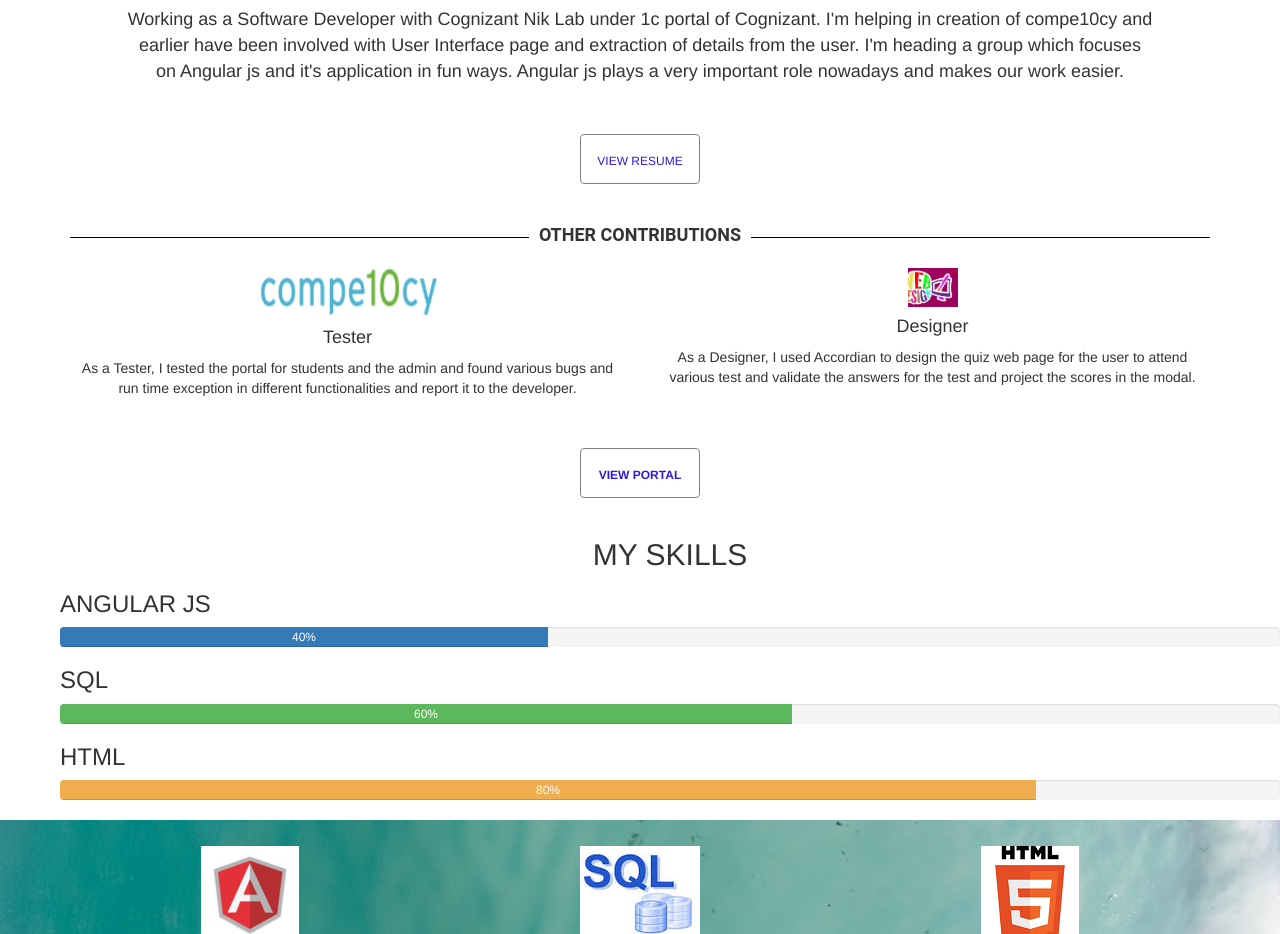
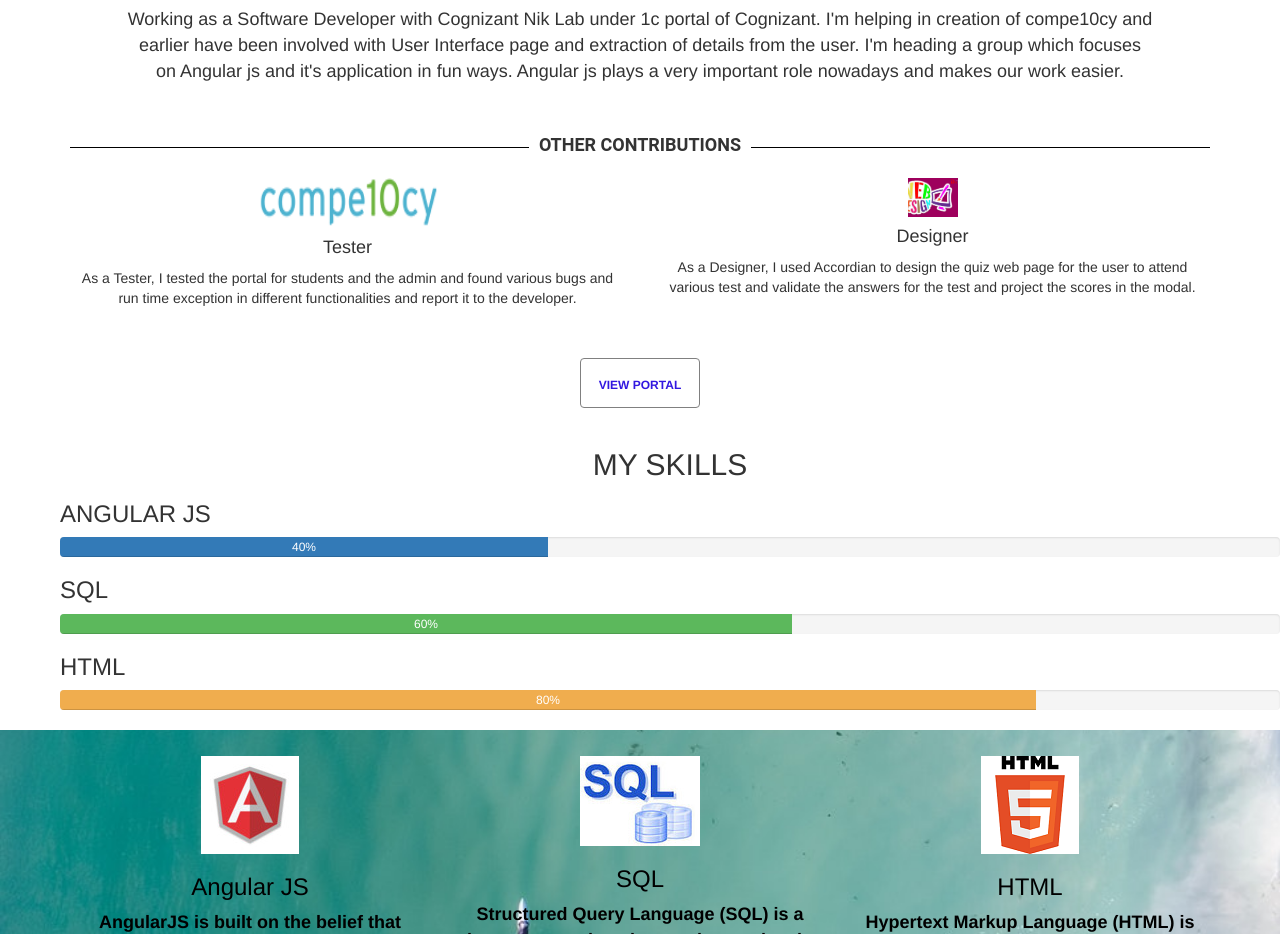
Before and after one commit to aarthi3011/rthi-priyanka.github.io, a plain HTML site: page index.html in a window 1280 px wide. Shown: the part 802-1736 px from the top of the page. Drawn offline with nearby package versions, Linux system fonts and the light colour scheme.

Commit message:
Update index.html

```diff
--- a/index.html
+++ b/index.html
@@ -175,11 +175,7 @@ width:150px;
                 <br />
 
 </div>
-             <div class="resume text-center">
-                    <a href="#" class="btn button" onclick="location.href = 'Resume.html';"<b style="color:#3218e0">VIEW RESUME</b></a>
-                </div>
-                <br />
-                <br />
+
 
 
                 <h4 class="other"><span id="contri"><b>OTHER CONTRIBUTIONS</b></span></h4>
```
